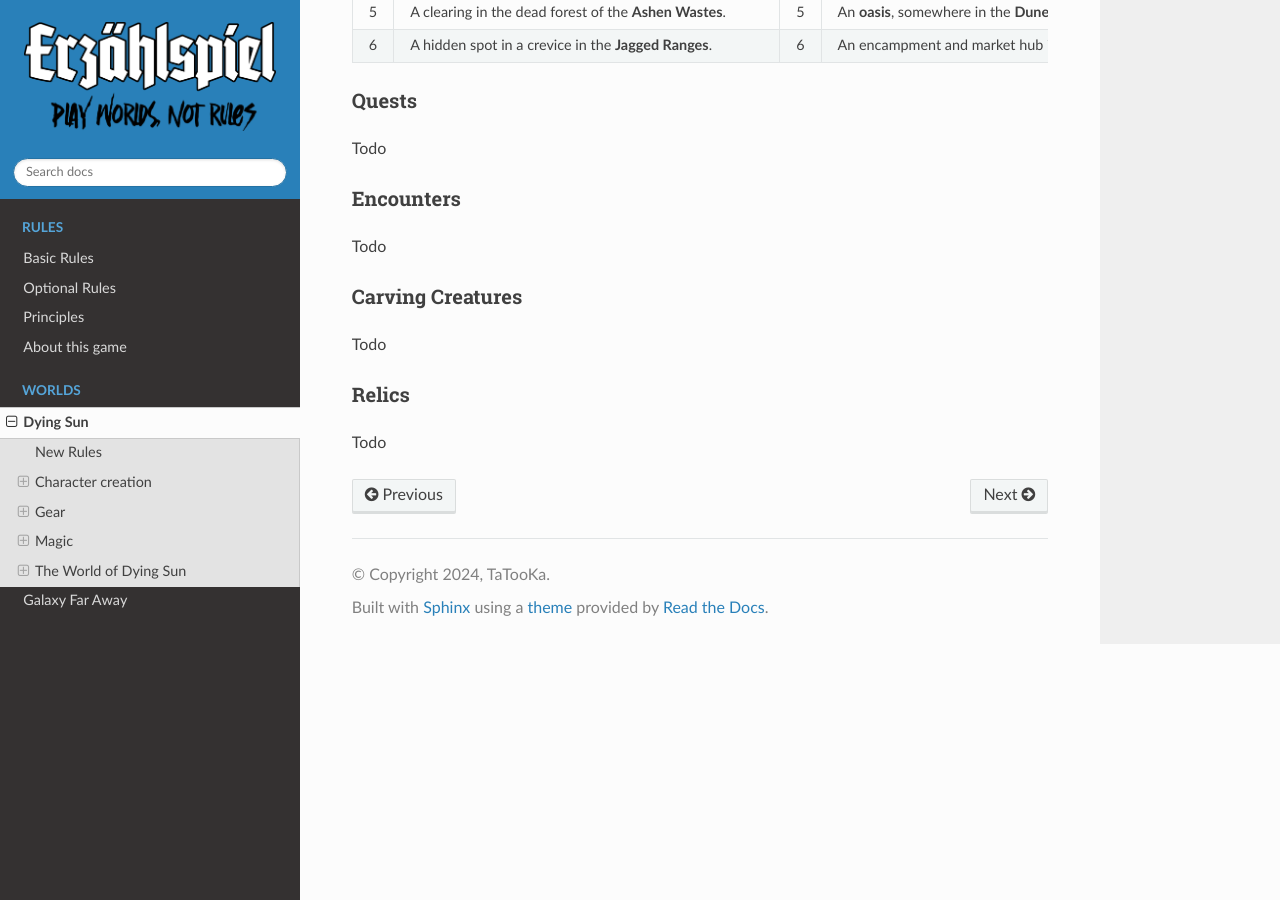
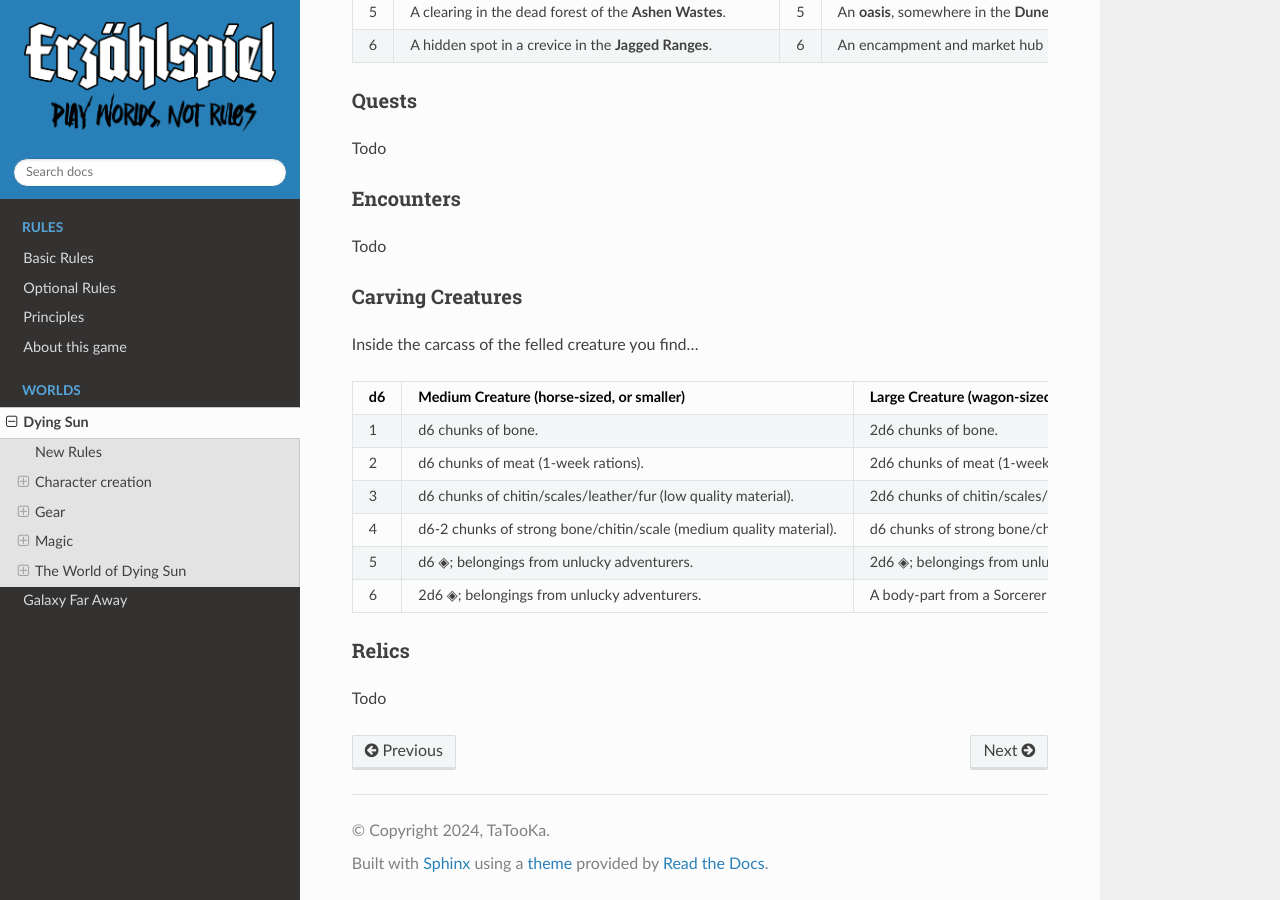
Before and after one commit to TaTooKa/froth, a Sphinx documentation site: the page built from docs/source/pages/dyingsun.rst, in a window 1280 px wide and 900 px high, scrolled down 8961 px. Built offline with Sphinx 7.4.7 and the Read the Docs theme 3.1.0, drawn with Linux system fonts in a browser that asks for light colours; cross-references to code outside the pages are shown as plain code.

Commit message:
add carving table.

```diff
--- a/docs/source/pages/dyingsun.rst
+++ b/docs/source/pages/dyingsun.rst
@@ -438,7 +438,23 @@ Todo
 Carving Creatures
 ~~~~~~~~~~~~~~~~~
 
-Todo
+Inside the carcass of the felled creature you find...
+
++-----+--------------------------------------------------------------------+------------------------------------------------------------------+--------------------------------------------------------------------+
+|  d6 | Medium Creature (horse-sized, or smaller)                          | Large Creature (wagon-sized)                                     | Huge Creature (house-sized, or larger)                             |
++=====+====================================================================+==================================================================+====================================================================+
+| 1   | d6 chunks of bone.                                                 | 2d6 chunks of bone.                                              | 3d6 chunks of meat (1-week rations) + 3d6 chunks of bone.          |
++-----+--------------------------------------------------------------------+------------------------------------------------------------------+--------------------------------------------------------------------+
+| 2   | d6 chunks of meat (1-week rations).                                | 2d6 chunks of meat (1-week rations).                             | 3d6 chunks of chitin/scales/leather/fur (low quality material).    |
++-----+--------------------------------------------------------------------+------------------------------------------------------------------+--------------------------------------------------------------------+
+| 3   | d6 chunks of chitin/scales/leather/fur (low quality material).     | 2d6 chunks of chitin/scales/leather/fur (low quality material).  | d6+2 chunks of strong bone/chitin/scale (medium quality material). |
++-----+--------------------------------------------------------------------+------------------------------------------------------------------+--------------------------------------------------------------------+
+| 4   | d6-2 chunks of strong bone/chitin/scale (medium quality material). | d6 chunks of strong bone/chitin/scale (medium quality material). | A body-part from a Sorcerer with a **tattooed spell**.             |
++-----+--------------------------------------------------------------------+------------------------------------------------------------------+--------------------------------------------------------------------+
+| 5   | d6 ◈; belongings from unlucky adventurers.                         | 2d6 ◈; belongings from unlucky adventurers.                      | d6-1 **weapons** from eaten adventurers.                           |
++-----+--------------------------------------------------------------------+------------------------------------------------------------------+--------------------------------------------------------------------+
+| 6   | 2d6 ◈; belongings from unlucky adventurers.                        | A body-part from a Sorcerer with a **tattooed spell**.           | A strange **Relic** from ages past.                                |
++-----+--------------------------------------------------------------------+------------------------------------------------------------------+--------------------------------------------------------------------+
 
 Relics
 ~~~~~~
```
